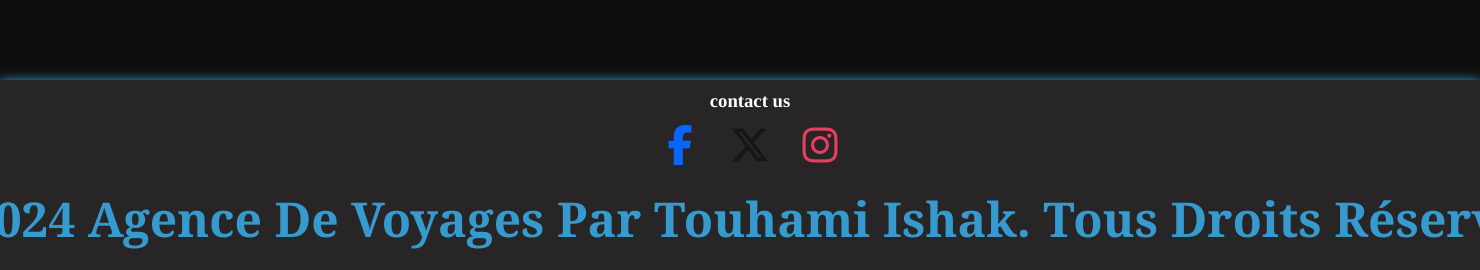
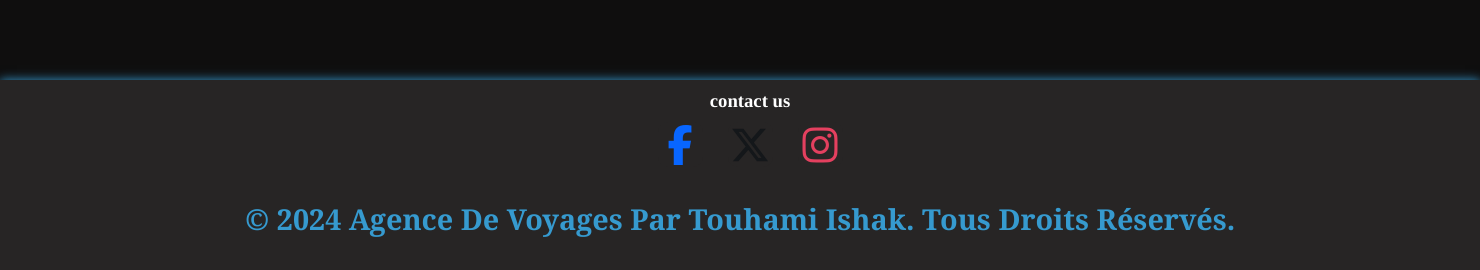
Before and after one commit to IsaacTouhami/agenceVoyage, a PHP site: page / in a window 1480 px wide, with the pointer over the restyled element; the page is wider, and only the part inside the window is pictured. Shown: the part 1885-2155 px from the top of that part. Run offline with PHP 8.4, Linux system fonts and the light colour scheme.

Commit message:
changed footer h1 animation

```diff
--- a/style.css
+++ b/style.css
@@ -354,5 +354,5 @@ form button:hover {
     transition: var(--transition);
   }
   footer h1:hover {
-    transform: scale(1.5);
+    transform: scale(0.9);
   }
```
